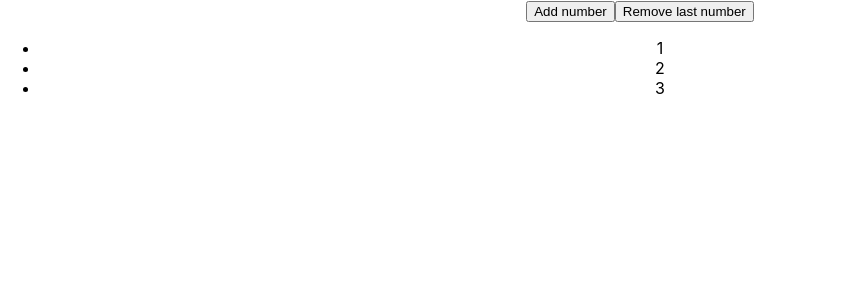
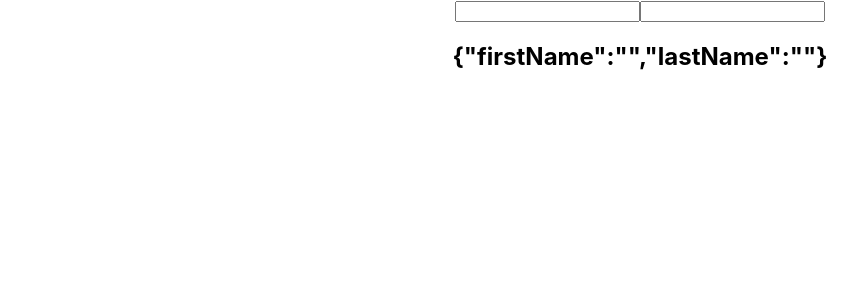
Before and after one commit to vkleer/react-app, a React (Create React App) app in the folder my-app/: page / in a window 1280 px wide. Shown: the top 300 px of the page, without its empty margins (0-866 px from the left). Built offline with nearby package versions, Linux system fonts and the light colour scheme.

Commit message:
Create UseStateWithObjects component which takes a first and last name input field and displays it in JSON format

```diff
--- a/my-app/src/App.js
+++ b/my-app/src/App.js
@@ -20,6 +20,7 @@
 import HooksCounter from './components/HooksCounter';
 import ControlledFormHooks from './components/ControlledFormHooks';
 import UseStateWithArrays from './components/UseStateWithArrays';
+import UseStateWithObjects from './components/UseStateWithObjects';
 
 function App() {
   return (
@@ -43,7 +44,8 @@
       {/* <SearchBar /> */}
       {/* <HooksCounter /> */}
       {/* <ControlledFormHooks /> */}
-      <UseStateWithArrays />
+      {/* <UseStateWithArrays /> */}
+      <UseStateWithObjects />
     </div>
   );
 }
--- /dev/null
+++ b/my-app/src/components/UseStateWithObjects.js
@@ -0,0 +1,31 @@
+import React, { useState } from 'react'
+
+function UseStateWithObjects() {
+    const [name, setName] = useState({ firstName: "", lastName: "" });
+
+    return (
+        <div>
+            <form>
+                <input
+                    type="text"
+                    value={name.firstName}
+                    onChange={e => setName({
+                        ...name,
+                        firstName: e.target.value
+                    })}
+                />
+                <input
+                    type="text"
+                    value={name.lastName}
+                    onChange={e => setName({
+                        ...name,
+                        lastName: e.target.value
+                    })}
+                />
+                <h2>{JSON.stringify(name)}</h2>
+            </form>
+        </div>
+    )
+}
+
+export default UseStateWithObjects
```
